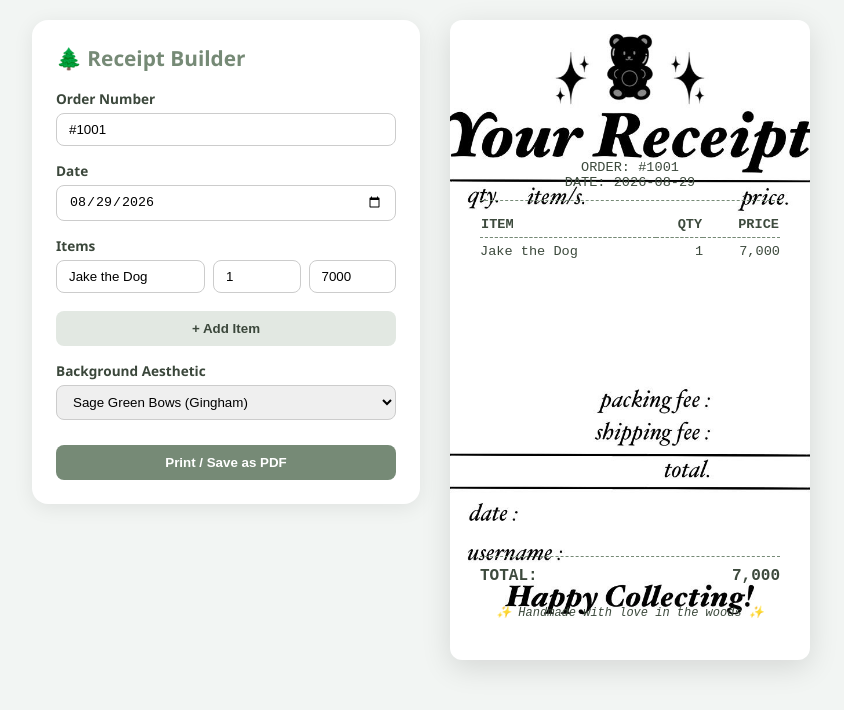
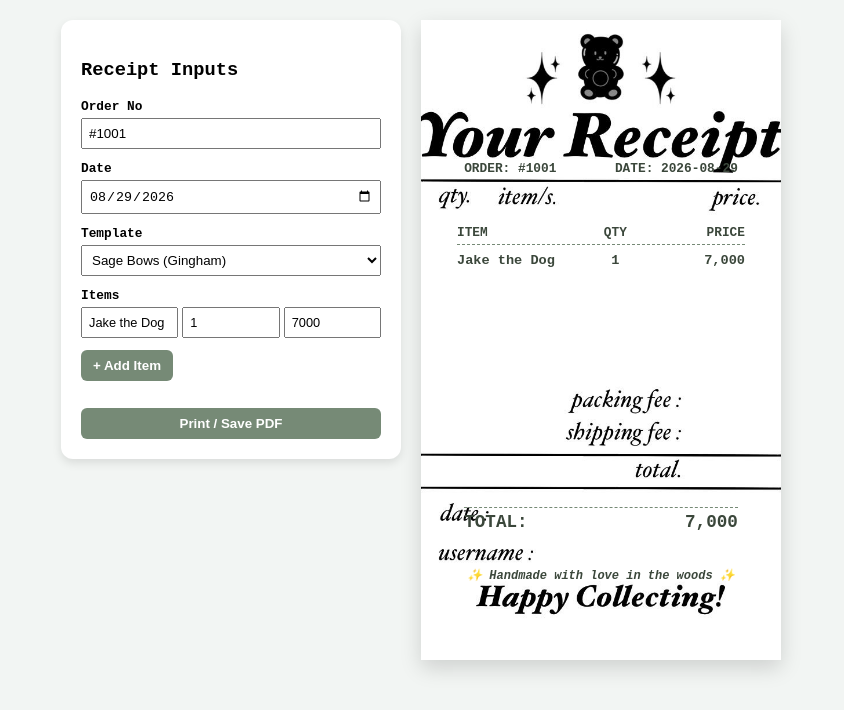
Before and after one commit to ireneh3artz-lang/Cute-Receipt-, a plain HTML site: page index.html in a window 1280 px wide. Shown: the whole page, without its empty margins (219-1063 px from the left). Drawn offline with Linux system fonts and the light colour scheme.

Commit message:
Update index.html

```diff
--- a/index.html
+++ b/index.html
@@ -2,300 +2,234 @@
 <html lang="en">
 <head>
   <meta charset="UTF-8">
-  <title>Cute Forest & Cottagecore Receipt Generator</title>
+  <meta name="viewport" content="width=device-width, initial-scale=1.0">
+  <title>Cute Receipt Generator</title>
   <style>
-    :root {
-      --bg-color: #f2f5f3;
-      --panel-bg: #ffffff;
-      --accent-color: #768a76;
-      --text-color: #3b473b;
-    }
-
     body {
-      font-family: 'Segoe UI', Tahoma, Geneva, Verdana, sans-serif;
-      background-color: var(--bg-color);
-      color: var(--text-color);
+      font-family: 'Courier New', Courier, monospace;
+      background-color: #f2f5f3;
       margin: 0;
       padding: 20px;
       display: flex;
-      gap: 30px;
+      gap: 20px;
       justify-content: center;
       align-items: flex-start;
     }
 
-    /* Control Panel Styling */
     .controls-panel {
-      background: var(--panel-bg);
-      padding: 24px;
-      border-radius: 16px;
-      box-shadow: 0 4px 20px rgba(0, 0, 0, 0.08);
-      width: 340px;
+      background: white;
+      padding: 20px;
+      border-radius: 12px;
+      width: 300px;
+      box-shadow: 0 4px 10px rgba(0,0,0,0.1);
     }
 
-    .controls-panel h2 {
-      margin-top: 0;
-      color: var(--accent-color);
-      font-size: 1.3rem;
+    .form-group { margin-bottom: 12px; }
+    .form-group label { display: block; font-weight: bold; font-size: 0.8rem; margin-bottom: 4px; }
+    .form-group input, select { width: 100%; padding: 6px; box-sizing: border-box; }
+
+    .item-row { display: flex; gap: 4px; margin-bottom: 6px; }
+    .item-row input { font-size: 0.8rem; }
+
+    button {
+      background: #768a76;
+      color: white;
+      border: none;
+      padding: 8px 12px;
+      border-radius: 6px;
+      cursor: pointer;
+      font-weight: bold;
     }
 
-    .form-group {
-      margin-bottom: 15px;
-    }
-
-    .form-group label {
-      display: block;
-      font-size: 0.85rem;
-      font-weight: 600;
-      margin-bottom: 5px;
-    }
-
-    .form-group input, .form-group select {
-      width: 100%;
-      padding: 8px 12px;
-      border: 1px solid #ccc;
-      border-radius: 8px;
+    /* Fixed Canvas Template Container */
+    .receipt-container {
+      width: 360px;
+      height: 640px;
+      background-size: cover;
+      background-position: center;
+      background-repeat: no-repeat;
+      position: relative;
+      box-shadow: 0 8px 20px rgba(0,0,0,0.15);
+      font-weight: bold;
+      color: #3b473b;
       box-sizing: border-box;
     }
 
-    .item-row {
-      display: flex;
-      gap: 8px;
-      margin-bottom: 8px;
+    .field-order-no { position: absolute; top: 22%; left: 12%; font-size: 0.8rem; }
+    .field-date { position: absolute; top: 22%; right: 12%; font-size: 0.8rem; }
+
+    .items-area {
+      position: absolute;
+      top: 32%;
+      left: 10%;
+      width: 80%;
+      height: 40%;
+      overflow: hidden;
     }
 
-    .item-row input[type="text"] { flex: 2; }
-    .item-row input[type="number"] { flex: 1; }
-
-    button {
-      background: var(--accent-color);
-      color: white;
-      border: none;
-      padding: 10px 16px;
-      border-radius: 8px;
-      cursor: pointer;
-      font-weight: 600;
-      width: 100%;
-      margin-top: 10px;
+    .item-header {
+      display: flex;
+      justify-content: space-between;
+      border-bottom: 1px dashed #768a76;
+      padding-bottom: 4px;
+      margin-bottom: 8px;
+      font-size: 0.8rem;
     }
 
-    button.btn-secondary {
-      background: #e2e8e2;
-      color: var(--text-color);
+    .item-line {
+      display: flex;
+      justify-content: space-between;
+      font-size: 0.85rem;
+      margin-bottom: 6px;
     }
 
-    /* Receipt Canvas Preview */
-    .preview-panel {
-      position: relative;
-    }
+    .col-name { width: 45%; text-align: left; }
+    .col-qty { width: 20%; text-align: center; }
+    .col-price { width: 35%; text-align: right; }
 
-    .receipt-ticket {
-      width: 360px;
-      min-height: 640px;
-      background-color: #fff;
-      background-size: cover;
-      background-position: center;
-      border-radius: 12px;
-      padding: 140px 30px 40px 30px;
-      box-sizing: border-box;
-      box-shadow: 0 8px 30px rgba(0,0,0,0.12);
-      font-family: 'Courier New', Courier, monospace;
-      color: #3d4a3d;
+    .field-total {
+      position: absolute;
+      bottom: 20%;
+      right: 12%;
+      font-size: 1.1rem;
+      border-top: 1px dashed #768a76;
+      padding-top: 4px;
+      width: 76%;
       display: flex;
-      flex-direction: column;
       justify-content: space-between;
     }
 
-    .receipt-header {
-      text-align: center;
-      font-size: 0.85rem;
-      border-bottom: 1px dashed #768a76;
-      padding-bottom: 10px;
-      margin-bottom: 15px;
-    }
-
-    .receipt-table {
+    .field-footer {
+      position: absolute;
+      bottom: 12%;
       width: 100%;
-      border-collapse: collapse;
-      font-size: 0.85rem;
-    }
-
-    .receipt-table th {
-      text-align: left;
-      border-bottom: 1px dashed #768a76;
-      padding-bottom: 5px;
-    }
-
-    .receipt-table td {
-      padding: 6px 0;
-    }
-
-    .receipt-table .num {
-      text-align: right;
-    }
-
-    .receipt-total {
-      border-top: 1px dashed #768a76;
-      margin-top: 15px;
-      padding-top: 10px;
-      display: flex;
-      justify-content: space-between;
-      font-weight: bold;
-      font-size: 1rem;
-    }
-
-    .receipt-footer {
       text-align: center;
       font-size: 0.75rem;
-      margin-top: 20px;
       font-style: italic;
     }
 
     @media print {
       body * { visibility: hidden; }
-      .receipt-ticket, .receipt-ticket * { visibility: visible; }
-      .receipt-ticket { position: absolute; left: 0; top: 0; }
+      .receipt-container, .receipt-container * { visibility: visible; }
+      .receipt-container { position: absolute; left: 0; top: 0; }
     }
   </style>
 </head>
 <body>
 
-  <!-- Input Form -->
   <div class="controls-panel">
-    <h2>🌲 Receipt Builder</h2>
-
+    <h3>Receipt Inputs</h3>
     <div class="form-group">
-      <label>Order Number</label>
-      <input type="text" id="orderNo" value="#1001" oninput="updateReceipt()">
+      <label>Order No</label>
+      <input type="text" id="orderNo" value="#1001" oninput="render()">
     </div>
-
     <div class="form-group">
       <label>Date</label>
-      <input type="date" id="orderDate" oninput="updateReceipt()">
+      <input type="date" id="orderDate" oninput="render()">
+    </div>
+    <div class="form-group">
+      <label>Template</label>
+      <select id="bgPicker" onchange="render()">
+        <option value="59902.jpg">Sage Bows (Gingham)</option>
+        <option value="59901.jpg">Pink Ribbon</option>
+        <option value="59903.jpg">Blossom Cafe</option>
+      </select>
     </div>
 
     <div class="form-group">
       <label>Items</label>
       <div id="itemList">
         <div class="item-row">
-          <input type="text" class="item-name" value="Jake the Dog" oninput="updateReceipt()">
-          <input type="number" class="item-qty" value="1" min="1" oninput="updateReceipt()">
-          <input type="number" class="item-price" value="7000" oninput="updateReceipt()">
+          <input type="text" class="i-name" value="Jake the Dog" placeholder="Item" oninput="render()">
+          <input type="number" class="i-qty" value="1" placeholder="Qty" oninput="render()">
+          <input type="number" class="i-price" value="7000" placeholder="Price" oninput="render()">
         </div>
       </div>
-      <button class="btn-secondary" onclick="addItemRow()">+ Add Item</button>
+      <button onclick="addRow()" style="margin-top: 6px;">+ Add Item</button>
+    </div>
+    <button onclick="window.print()" style="margin-top:15px; width:100%;">Print / Save PDF</button>
+  </div>
+
+  <!-- Receipt Output Canvas -->
+  <div class="receipt-container" id="ticket">
+    <div class="field-order-no">ORDER: <span id="outOrder">#1001</span></div>
+    <div class="field-date">DATE: <span id="outDate"></span></div>
+
+    <div class="items-area">
+      <div class="item-header">
+        <span class="col-name">ITEM</span>
+        <span class="col-qty">QTY</span>
+        <span class="col-price">PRICE</span>
+      </div>
+      <div id="outItems"></div>
     </div>
 
-    <div class="form-group">
-      <label>Background Aesthetic</label>
-      <select id="bgPicker" onchange="changeBackground()">
-        <option value="sage">Sage Green Bows (Gingham)</option>
-        <option value="pink">Coquette Pink Bows</option>
-        <option value="blossom">Floral Blossom Cafe</option>
-      </select>
+    <div class="field-total">
+      <span>TOTAL:</span>
+      <span id="outTotal">0</span>
     </div>
 
-    <button onclick="window.print()">Print / Save as PDF</button>
-  </div>
-
-  <!-- Receipt Preview Display -->
-  <div class="preview-panel">
-    <div class="receipt-ticket" id="receiptTicket">
-      <div>
-        <div class="receipt-header">
-          <div>ORDER: <span id="dispOrderNo">#1001</span></div>
-          <div>DATE: <span id="dispDate">2026-08-29</span></div>
-        </div>
-
-        <table class="receipt-table">
-          <thead>
-            <tr>
-              <th>ITEM</th>
-              <th class="num">QTY</th>
-              <th class="num">PRICE</th>
-            </tr>
-          </thead>
-          <tbody id="dispItems">
-            <!-- Dynamic Items -->
-          </tbody>
-        </table>
-      </div>
-
-      <div>
-        <div class="receipt-total">
-          <span>TOTAL:</span>
-          <span id="dispTotal">0</span>
-        </div>
-        <div class="receipt-footer">
-          ✨ Handmade with love in the woods ✨
-        </div>
-      </div>
+    <div class="field-footer">
+      ✨ Handmade with love in the woods ✨
     </div>
   </div>
 
   <script>
-    // Set default date to today
     document.getElementById('orderDate').valueAsDate = new Date();
 
-    function addItemRow() {
-      const container = document.getElementById('itemList');
+    function addRow() {
       const div = document.createElement('div');
       div.className = 'item-row';
       div.innerHTML = `
-        <input type="text" class="item-name" placeholder="Item" oninput="updateReceipt()">
-        <input type="number" class="item-qty" value="1" min="1" oninput="updateReceipt()">
-        <input type="number" class="item-price" placeholder="Price" oninput="updateReceipt()">
+        <input type="text" class="i-name" placeholder="Item" oninput="render()">
+        <input type="number" class="i-qty" value="1" placeholder="Qty" oninput="render()">
+        <input type="number" class="i-price" placeholder="Price" oninput="render()">
       `;
-      container.appendChild(div);
-      updateReceipt();
+      document.getElementById('itemList').appendChild(div);
+      render();
     }
 
-    function updateReceipt() {
-      document.getElementById('dispOrderNo').innerText = document.getElementById('orderNo').value;
-      document.getElementById('dispDate').innerText = document.getElementById('orderDate').value;
+    function render() {
+      // Background Image
+      const bg = document.getElementById('bgPicker').value;
+      document.getElementById('ticket').style.backgroundImage = `url('${bg}')`;
 
-      const names = document.querySelectorAll('.item-name');
-      const qtys = document.querySelectorAll('.item-qty');
-      const prices = document.querySelectorAll('.item-price');
+      // Header Info
+      document.getElementById('outOrder').innerText = document.getElementById('orderNo').value;
+      document.getElementById('outDate').innerText = document.getElementById('orderDate').value;
 
-      const tbody = document.getElementById('dispItems');
-      tbody.innerHTML = '';
+      // Table & Calculation
+      const names = document.querySelectorAll('.i-name');
+      const qtys = document.querySelectorAll('.i-qty');
+      const prices = document.querySelectorAll('.i-price');
+
+      const container = document.getElementById('outItems');
+      container.innerHTML = '';
       let total = 0;
 
       for (let i = 0; i < names.length; i++) {
-        const name = names[i].value || 'Item';
+        const name = names[i].value || '';
         const qty = parseInt(qtys[i].value) || 0;
         const price = parseFloat(prices[i].value) || 0;
-        const itemTotal = qty * price;
-        total += itemTotal;
+        const lineTotal = qty * price;
+        total += lineTotal;
 
-        const tr = document.createElement('tr');
-        tr.innerHTML = `
-          <td>${name}</td>
-          <td class="num">${qty}</td>
-          <td class="num">${itemTotal.toLocaleString()}</td>
-        `;
-        tbody.appendChild(tr);
+        if (name) {
+          const row = document.createElement('div');
+          row.className = 'item-line';
+          row.innerHTML = `
+            <span class="col-name">${name}</span>
+            <span class="col-qty">${qty}</span>
+            <span class="col-price">${lineTotal.toLocaleString()}</span>
+          `;
+          container.appendChild(row);
+        }
       }
 
-      document.getElementById('dispTotal').innerText = total.toLocaleString();
+      document.getElementById('outTotal').innerText = total.toLocaleString();
     }
 
-    function changeBackground() {
-      const picker = document.getElementById('bgPicker').value;
-      const ticket = document.getElementById('receiptTicket');
-
-      if (picker === 'sage') {
-        ticket.style.backgroundImage = 'url("59902.jpg")';
-      } else if (picker === 'pink') {
-        ticket.style.backgroundImage = 'url("59901.jpg")';
-      } else if (picker === 'blossom') {
-        ticket.style.backgroundImage = 'url("59903.jpg")';
-      }
-    }
-
-    // Initial setup
-    changeBackground();
-    updateReceipt();
+    render();
   </script>
 </body>
 </html>
```
